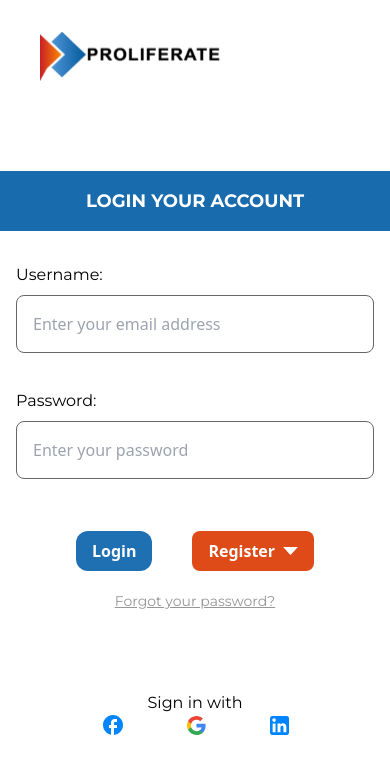
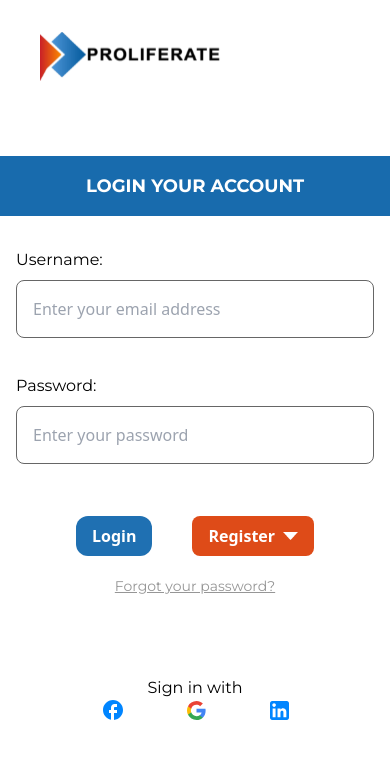
Before and after one commit to devwande/proliferate, a React (Vite) app: page / in a window 390 px wide. Shown: the top 774 px of the page. Built offline with nearby package versions, Linux system fonts and the light colour scheme.

Commit message:
fix: margin issue

```diff
--- a/src/pages/HomeLogin.tsx
+++ b/src/pages/HomeLogin.tsx
@@ -56,7 +56,7 @@ const HomeLogin = () => {
         {/* Right side content */}
         <div className="w-full md:w-1/2 bg-white flex flex-col justify-center items-center">
           {/* Mobile Header */}
-          <div className="w-full mt-[-100px] bg-darkblue py-4 md:hidden flex justify-center items-center">
+          <div className="w-full mt-[-130px] bg-darkblue py-4 md:hidden flex justify-center items-center">
             <h1 className="font-bold font-montserrat text-white text-lg">
               LOGIN YOUR ACCOUNT
             </h1>
```
